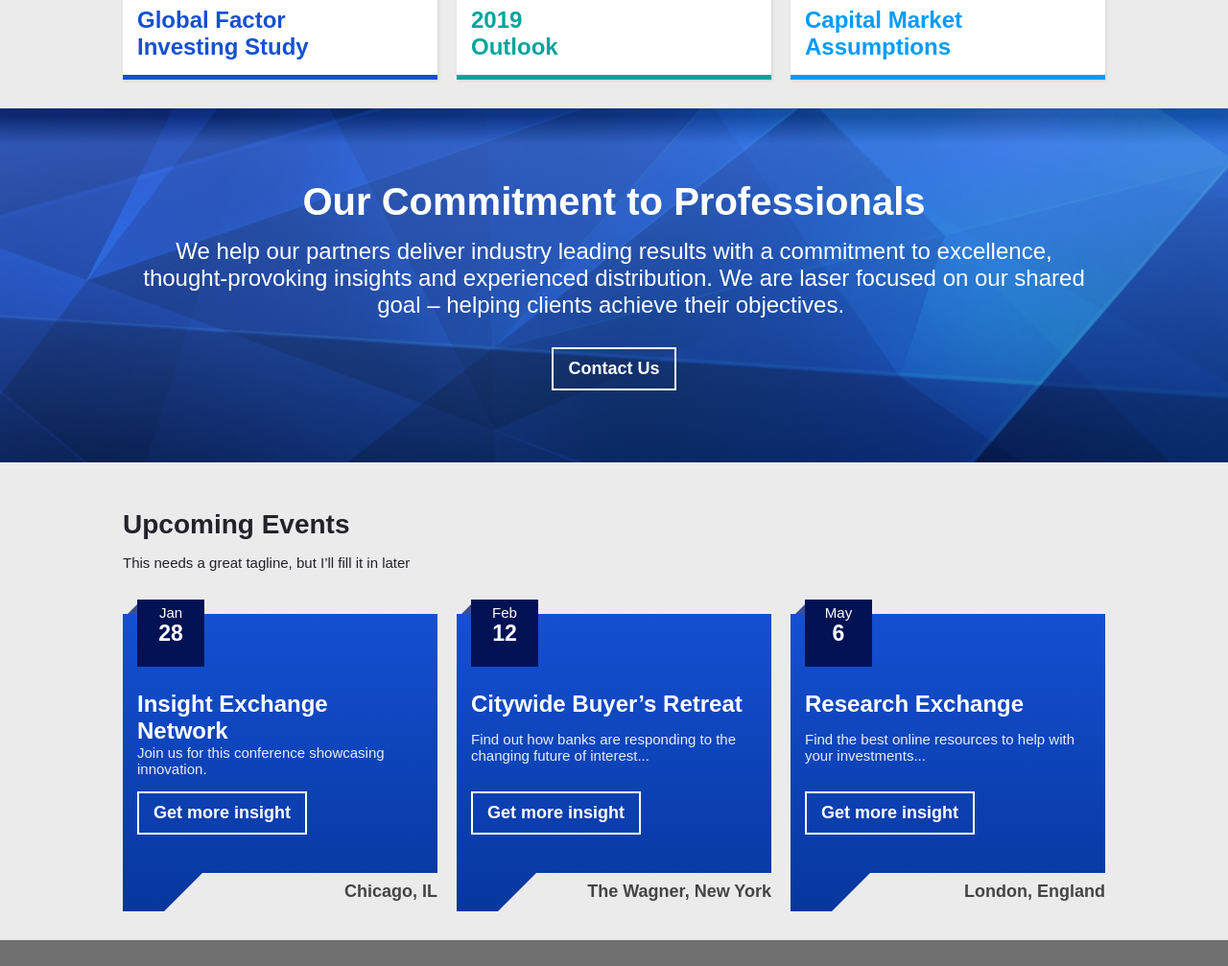
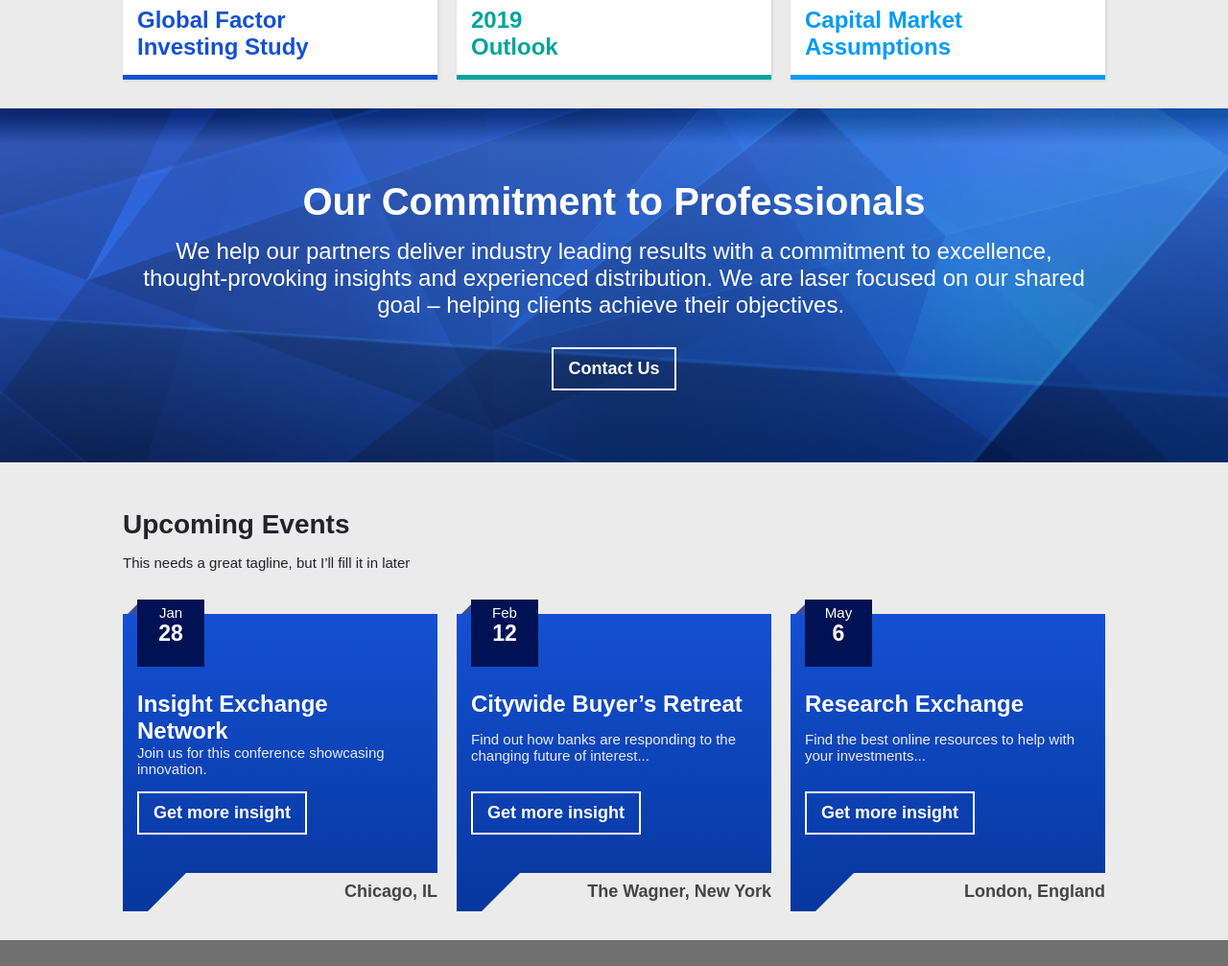
Before and after one commit to cj-ines/acme-test-site, a Gatsby site: page / in a window 1280 px wide. Shown: the part 849-1856 px from the top of the page at 96% size. Built offline with nearby package versions, Linux system fonts and the light colour scheme; Gatsby itself is replaced by a stand-in of ours.

Commit message:
dynamic width of address

```diff
--- a/src/style.scss
+++ b/src/style.scss
@@ -305,7 +305,7 @@ nav{
             align-self: flex-end;
             height: 40px;
             margin: 0px;
-            width: 245px;
+            width: 80%;
             position: absolute;
             bottom: 0;
             right: 0;
```
